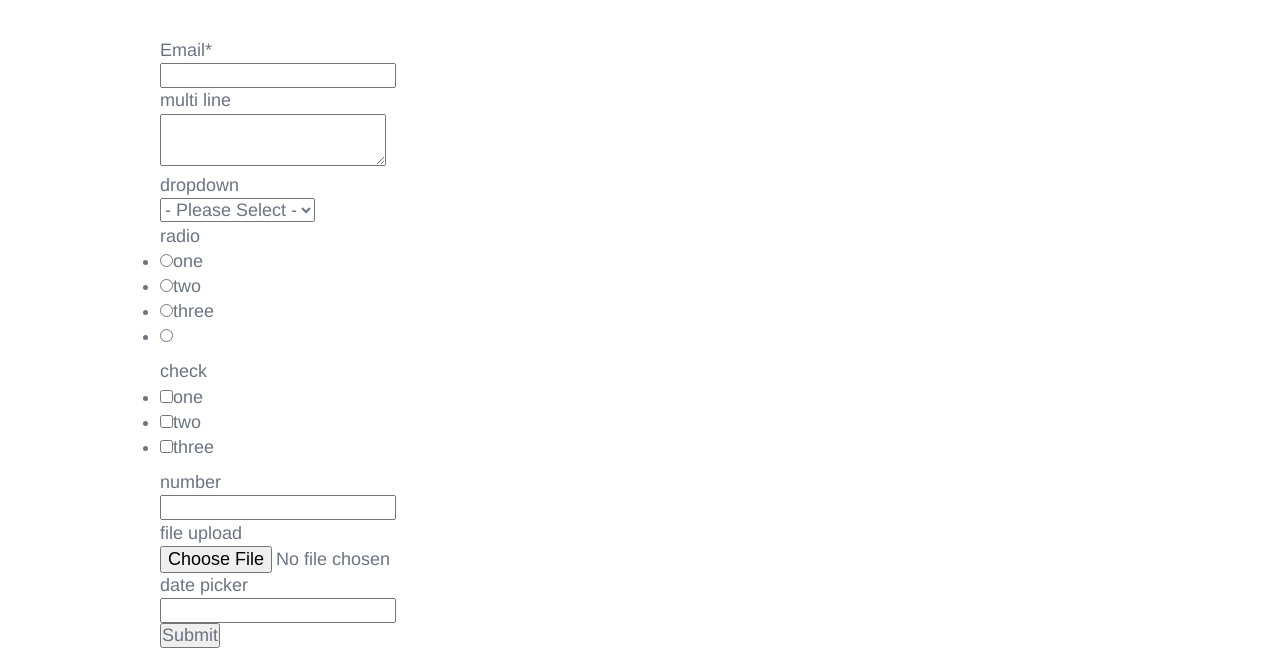
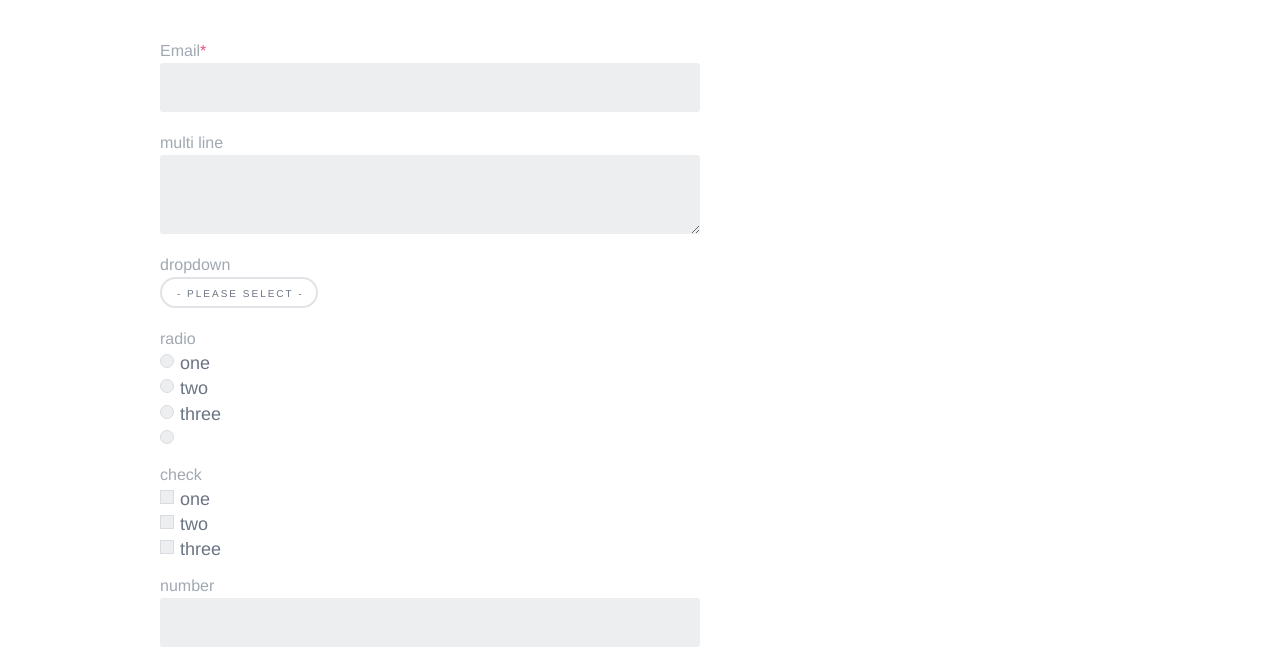
Before and after one commit to pebblecode/pebble-hubspot, a website: page src/index.html in a window 1280 px wide. Shown: the part 82-744 px from the top of the page. Drawn offline with nearby package versions, Linux system fonts and the light colour scheme; files that its build step writes are made by us from their sources; a web font is replaced by a local one.

Commit message:
start forms styling

```diff
--- a/src/sass/shared/_buttons.scss
+++ b/src/sass/shared/_buttons.scss
@@ -17,6 +17,7 @@
   letter-spacing: 2px;
   font-size: $eta - 2px;
   display: inline-block;
+  cursor: pointer;
 
   &:hover {
     color: $primary;
--- a/src/sass/shared/_forms.scss
+++ b/src/sass/shared/_forms.scss
@@ -1,3 +1,98 @@
 //===============================================================================
 // FORMS
 //===============================================================================
+form ul {
+  list-style: none;
+}
+
+label:not(.hs-form-checkbox-display, .hs-form-radio-display) {
+  color: lighten($ink, 20);
+  font-size: $zeta;
+}
+
+textarea,
+input[type="text"],
+input[type="email"],
+input[type="tel"],
+input[type="number"],
+input[type="date"],
+input[type="month"],
+input[type="password"] {
+  outline: 0;
+  padding: 14px 10px;
+  display: block;
+  background-color: lighten($ink, 47);
+  border-radius: 3px;
+  border: $pink;
+  width: 100%;
+  margin-bottom: 18px;
+  z-index: 1;
+  transition: background-color 0.2s;
+  position: relative;
+  max-width: 540px;
+
+  &:focus { background-color: lighten($ink, 43); }
+}
+
+select {
+  margin-bottom: 18px;
+}
+
+select {
+  @extend .btn;
+}
+
+.hs-form-checkbox-display,
+.hs-form-radio-display {
+  cursor: pointer;
+
+  input { display: none; }
+}
+
+input[type="radio"] + span,
+input[type="checkbox"] + span {
+  position: relative;
+  padding-left: 20px;
+
+  &::before {
+    content: "";
+    position: absolute;
+    width: 14px;
+    height: 14px;
+    background-color: lighten($ink, 47);
+    border: 1px solid lighten($ink, 40);
+    left: 0;
+    top: 1px;
+    transition: background-color .2s, border .2s;
+  }
+
+  &:hover::before{
+    background-color: lighten($ink, 40);
+    border: 1px solid lighten($ink, 33);
+  }
+}
+
+input[type="radio"] {
+  & + span::before {
+    border-radius: 50%;
+  }
+
+  &:checked + span::before {
+    border: 4px solid $pink;
+  }
+}
+
+input[type="checkbox"]:checked + span::after {
+  content: "✓";
+  color: $pink;
+  position: absolute;
+  left: 2px;
+}
+
+input[type="submit"] {
+  @extend .btn, .btn-lrg;
+}
+
+.hs-form-required {
+  color: $pink;
+}
```
Also changed, not shown: site/css/styles.css.
